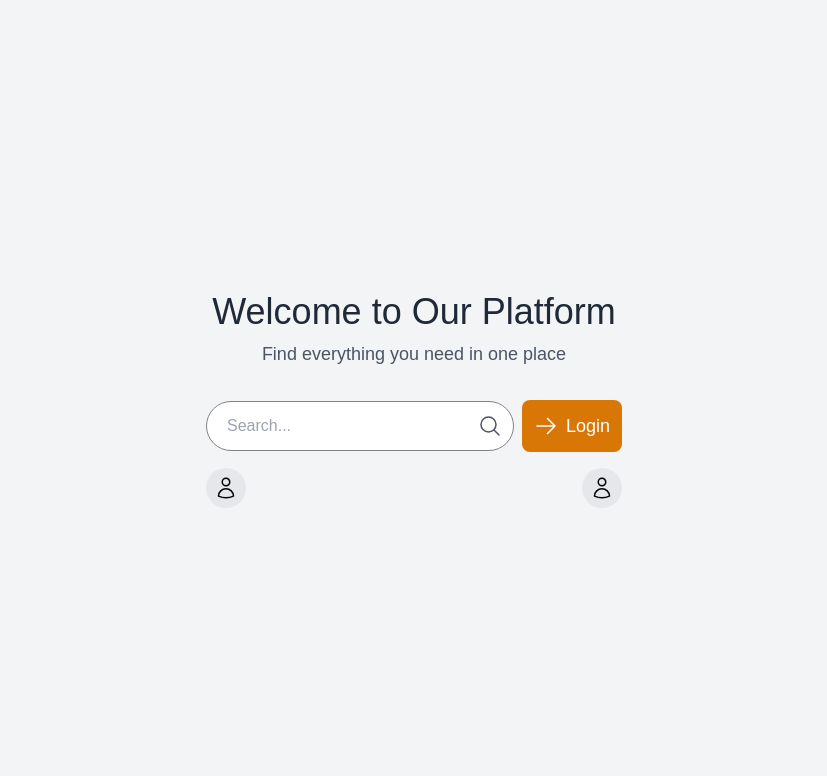
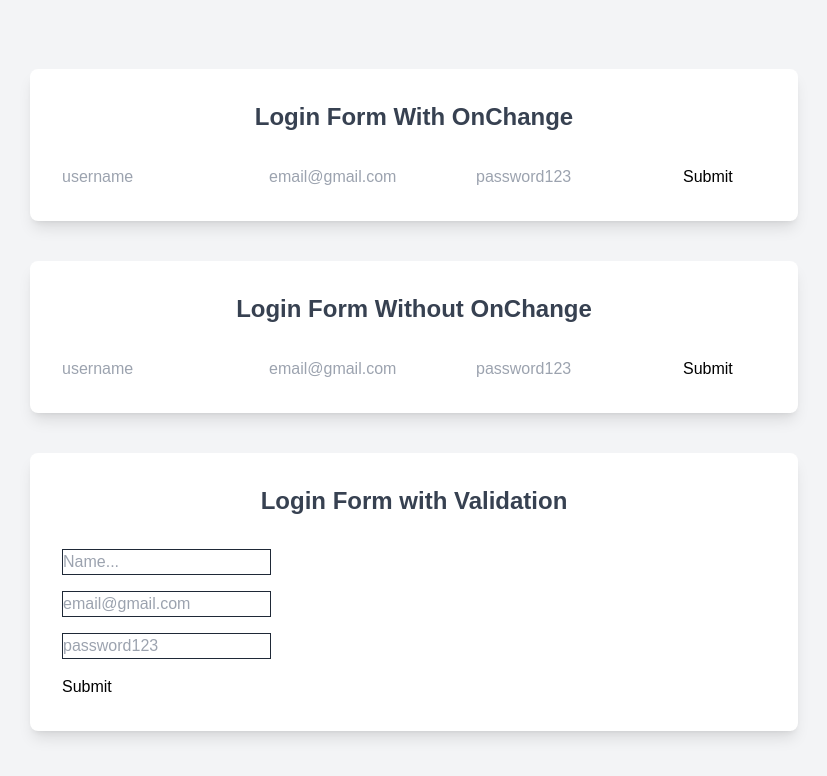
Before and after one commit to heangcode/bootcamp-3.0, a Next.js app: page / in a window 1280 px wide. Shown: the top 776 px of the page, without its empty margins (226-1053 px from the left). Built offline with nearby package versions, Linux system fonts and the light colour scheme.

Commit message:
add: login form with validation

```diff
--- a/package.json
+++ b/package.json
@@ -23,6 +23,7 @@
     "postcss": "^8",
     "react-icons": "^5.0.1",
     "tailwindcss": "^3.3.0",
-    "typescript": "^5"
+    "typescript": "^5",
+    "yup": "^1.3.3"
   }
 }
--- a/src/app/page.tsx
+++ b/src/app/page.tsx
@@ -1,62 +1,39 @@
-import { Button, ButtonIcon, InputSearch, Typography } from "@/components";
+import {
+  LoginForm,
+  LoginFormWithOnChange,
+  LoginFormWithoutOnChange,
+} from "@/components";
 import React from "react";
-import { HiOutlineArrowRight, HiOutlineUser } from "react-icons/hi2";
 
-const Homepages = () => {
+const Homepage = () => {
   return (
-    <div className="min-h-screen bg-gray-100 flex w-full flex-col items-center justify-center">
-      <div className="mb-8 text-center">
-        <Typography variant="bold" className="text-4xl  text-gray-800 mb-2">
-          Welcome to Our Platform
-        </Typography>
-        <Typography variant="normal" className="text-lg text-gray-600">
-          Find everything you need in one place
-        </Typography>
-      </div>
+    <>
+      <>
+        <div className="flex flex-col items-center justify-center min-h-screen bg-gray-100">
+          <div className="w-full max-w-3xl p-8 space-y-8 bg-white shadow-lg rounded-lg">
+            <h1 className="text-2xl font-bold text-center text-gray-700">
+              Login Form With OnChange
+            </h1>
+            <LoginFormWithOnChange />
+          </div>
 
-      <div className="space-y-4 w-full max-w-md px-4">
-        <div className="flex items-center justify-center gap-2">
-          <InputSearch
-            className="w-full"
-            placeholder="Search..."
-          />
-          <Button
-            size="large"
-            colorScheme="primary"
-            leftIcon={<HiOutlineArrowRight className="w-6 h-6" />}
-            className="w-[100px]"
-          >
-            Login
-          </Button>
+          <div className="w-full max-w-3xl mt-10 p-8 space-y-8 bg-white shadow-lg rounded-lg">
+            <h1 className="text-2xl font-bold text-center text-gray-700">
+              Login Form Without OnChange
+            </h1>
+            <LoginFormWithoutOnChange />
+          </div>
+
+          <div className="w-full max-w-3xl mt-10 p-8 space-y-8 bg-white shadow-lg rounded-lg">
+            <h1 className="text-2xl font-bold text-center text-gray-700">
+              Login Form with Validation
+            </h1>
+            <LoginForm />
+          </div>
         </div>
-        <div className="flex justify-between">
-          <ButtonIcon
-            icon={
-              <svg
-                xmlns="http://www.w3.org/2000/svg"
-                fill="none"
-                viewBox="0 0 24 24"
-                strokeWidth={1.5}
-                stroke="currentColor"
-                className="w-6 h-6"
-              >
-                <path
-                  strokeLinecap="round"
-                  strokeLinejoin="round"
-                  d="M15.75 6a3.75 3.75 0 1 1-7.5 0 3.75 3.75 0 0 1 7.5 0ZM4.501 20.118a7.5 7.5 0 0 1 14.998 0A17.933 17.933 0 0 1 12 21.75c-2.676 0-5.216-.584-7.499-1.632Z"
-                />
-              </svg>
-            }
-            className="bg-gray-200 hover:bg-gray-300"
-          />
-          <ButtonIcon
-            icon={<HiOutlineUser className="w-6 h-6" />}
-            className="bg-gray-200 hover:bg-gray-300"
-          />
-        </div>
-      </div>
-    </div>
+      </>
+    </>
   );
 };
 
-export default Homepages;
+export default Homepage;
--- /dev/null
+++ b/src/components/atoms/Form/LoginForm..tsx
@@ -0,0 +1,82 @@
+"use client";
+
+import { userSchema } from "@/validations/userSchema";
+import React, { useState } from "react";
+import * as yup from "yup";
+
+interface FormData {
+  username: string;
+  email: string;
+  password: string;
+}
+
+interface FormErrors {
+  [key: string]: string | undefined;
+}
+
+const LoginForm: React.FC = () => {
+  const [errors, setErrors] = useState<FormErrors>({});
+
+  const handleSubmit = async (event: React.FormEvent<HTMLFormElement>) => {
+    event.preventDefault();
+    setErrors({}); // Reset any previous errors
+
+    const form = event.currentTarget;
+    const formData: FormData = {
+      username: form.username.value,
+      email: form.email.value,
+      password: form.password.value,
+    };
+
+    try {
+      await userSchema.validate(formData, { abortEarly: false });
+      console.log("result data submit : ", formData);
+    } catch (error) {
+      if (error instanceof yup.ValidationError) {
+        const errorMessages: FormErrors = {};
+        error.inner.forEach((e) => {
+          if (e.path && typeof e.path === "string") {
+            errorMessages[e.path] = e.message;
+          }
+        });
+        setErrors(errorMessages);
+      }
+    }
+  };
+
+  return (
+    <div>
+      <form onSubmit={handleSubmit}>
+        <div className="flex items-start justify-start gap-4 flex-col">
+          <input
+            className="border border-gray-800"
+            name="username"
+            type="text"
+            placeholder="Name..."
+          />
+          {errors.username && <p style={{ color: "red" }}>{errors.username}</p>}
+
+          <input
+            className="border border-gray-800"
+            name="email"
+            type="text"
+            placeholder="email@gmail.com"
+          />
+          {errors.email && <p style={{ color: "red" }}>{errors.email}</p>}
+
+          <input
+            className="border border-gray-800"
+            name="password"
+            type="password"
+            placeholder="password123"
+          />
+          {errors.password && <p style={{ color: "red" }}>{errors.password}</p>}
+
+          <input type="submit" />
+        </div>
+      </form>
+    </div>
+  );
+};
+
+export { LoginForm };
--- /dev/null
+++ b/src/components/atoms/Form/LoginFormWithOnChange.tsx
@@ -0,0 +1,64 @@
+"use client";
+
+import React, { useState } from "react";
+
+interface FormDataProps {
+  username: string;
+  email: string;
+  password: string;
+}
+
+const LoginFormWithOnChange = () => {
+  const [formData, setFormData] = useState<FormDataProps>({
+    username: "",
+    email: "",
+    password: "",
+  });
+
+  const handleChange = (event: React.ChangeEvent<HTMLInputElement>) => {
+    const { name, value } = event.target;
+    setFormData((prevFormData) => ({
+      ...prevFormData,
+      [name]: value,
+    }));
+  };
+
+  const handleSubmit = (event: React.FormEvent<HTMLFormElement>) => {
+    event.preventDefault();
+    console.log(formData);
+  };
+
+  return (
+    <div>
+      <form onSubmit={handleSubmit}>
+        <input
+          placeholder="username"
+          type="text"
+          name="username"
+          id="username"
+          value={formData.username}
+          onChange={handleChange}
+        />
+        <input
+          placeholder="email@gmail.com"
+          type="email"
+          name="email"
+          id="email"
+          value={formData.email}
+          onChange={handleChange}
+        />
+        <input
+          placeholder="password123"
+          type="password"
+          name="password"
+          id="password"
+          value={formData.password}
+          onChange={handleChange}
+        />
+        <input type="submit" value="Submit" />
+      </form>
+    </div>
+  );
+};
+
+export { LoginFormWithOnChange };
--- /dev/null
+++ b/src/components/atoms/Form/LoginFormWithoutOnChange.tsx
@@ -0,0 +1,52 @@
+"use client";
+
+import React from "react";
+
+interface FormDataProps {
+  username: string;
+  email: string;
+  password: string;
+}
+
+const LoginFormWithoutOnChange = () => {
+  const handleSubmit = (event: React.FormEvent<HTMLFormElement>) => {
+    event.preventDefault();
+
+    const form = event.target as HTMLFormElement;
+
+    const formData: FormDataProps = {
+      username: form.username.value,
+      email: form.email.value,
+      password: form.password.value,
+    };
+    console.log(formData);
+  };
+
+  return (
+    <div>
+      <form onSubmit={handleSubmit}>
+        <input
+          placeholder="username"
+          type="text"
+          name="username"
+          id="username"
+        />
+        <input
+          placeholder="email@gmail.com"
+          type="email"
+          name="email"
+          id="email"
+        />
+        <input
+          placeholder="password123"
+          type="password"
+          name="password"
+          id="password"
+        />
+        <input type="submit" value="Submit" />
+      </form>
+    </div>
+  );
+};
+
+export { LoginFormWithoutOnChange };
--- /dev/null
+++ b/src/components/atoms/Form/index.tsx
@@ -0,0 +1,4 @@
+import { LoginFormWithoutOnChange } from "./LoginFormWithoutOnChange";
+import { LoginFormWithOnChange } from "./LoginFormWithOnChange";
+import { LoginForm } from "./LoginForm.";
+export { LoginFormWithoutOnChange, LoginFormWithOnChange, LoginForm };
--- a/src/components/atoms/index.ts
+++ b/src/components/atoms/index.ts
@@ -1,3 +1,4 @@
 export * from "./Button";
 export * from "./Typography";
 export * from "./Input";
+export * from "./Form";
--- /dev/null
+++ b/src/validations/userSchema.ts
@@ -0,0 +1,9 @@
+import * as yup from "yup";
+
+const userSchema = yup.object().shape({
+  username: yup.string().required().min(3).max(25),
+  email: yup.string().email().required(),
+  password: yup.string().required().min(8).max(25),
+});
+
+export { userSchema };
```
Also changed, not shown: 1 other file (tests, documents, lock files or other folders).
